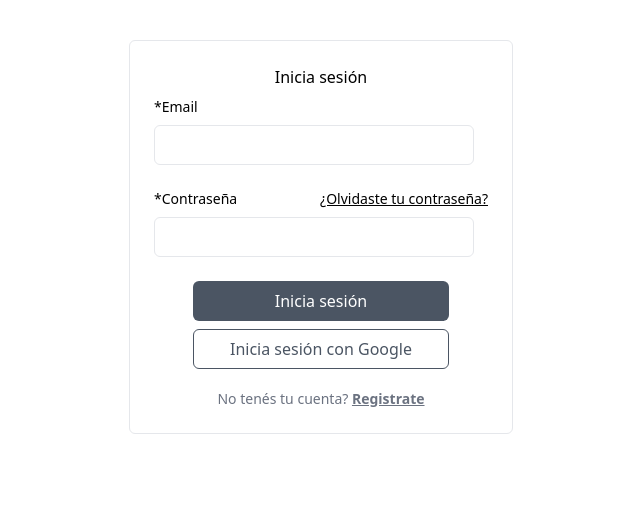
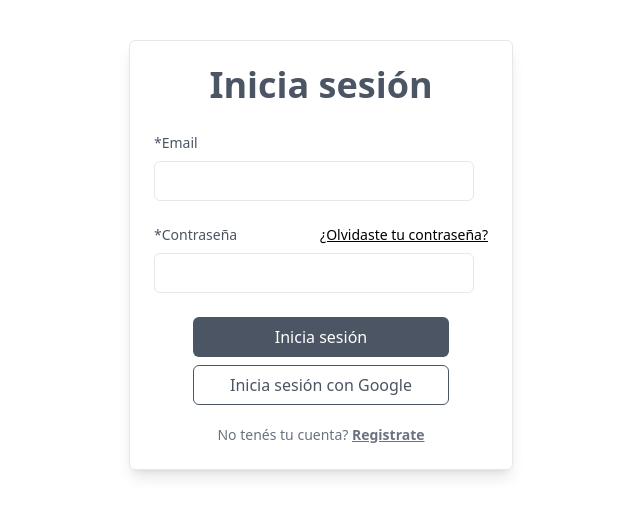
Before and after one commit to No-Country-simulation/s20-06-webapp, a React (Vite) app in the folder comirest/client/: page / in a window 1280 px wide. Shown: the top 516 px of the page, without its empty margins (319-959 px from the left). Built offline with nearby package versions, Linux system fonts and the light colour scheme.

Commit message:
Login shadows

```diff
--- a/comirest/client/src/components/login/Login.tsx
+++ b/comirest/client/src/components/login/Login.tsx
@@ -24,13 +24,13 @@ function Login() {
         <div className="mt-10 sm:mx-auto sm:w-full sm:max-w-sm">
             <form
                 onSubmit={handleSubmit(onSubmit)}
-                className="flex w-96 flex-col gap-2 rounded-md border p-6"
+                className="flex w-96 flex-col gap-2 rounded-md border p-6 shadow-lg"
             >
-                <div className='text-center'>
+                <div className='text-4xl font-bold text-center mb-5 text-gray-600'>
                     <h2>Inicia sesión</h2>
                 </div>
 
-                <label className="text-sm" htmlFor="email">*Email</label>
+                <label className="text-sm text-gray-600" htmlFor="email">*Email</label>
 
                 <input
                     type="email"
@@ -52,7 +52,7 @@ function Login() {
 
                 <div className='flex justify-between'>
 
-                    <label className='w-fit text-sm' htmlFor="password">*Contraseña</label>
+                    <label className='w-fit text-sm text-gray-600' htmlFor="password">*Contraseña</label>
 
                     <span className="w-fit text-sm underline cursor-pointer border-black">
                         ¿Olvidaste tu contraseña?
```
